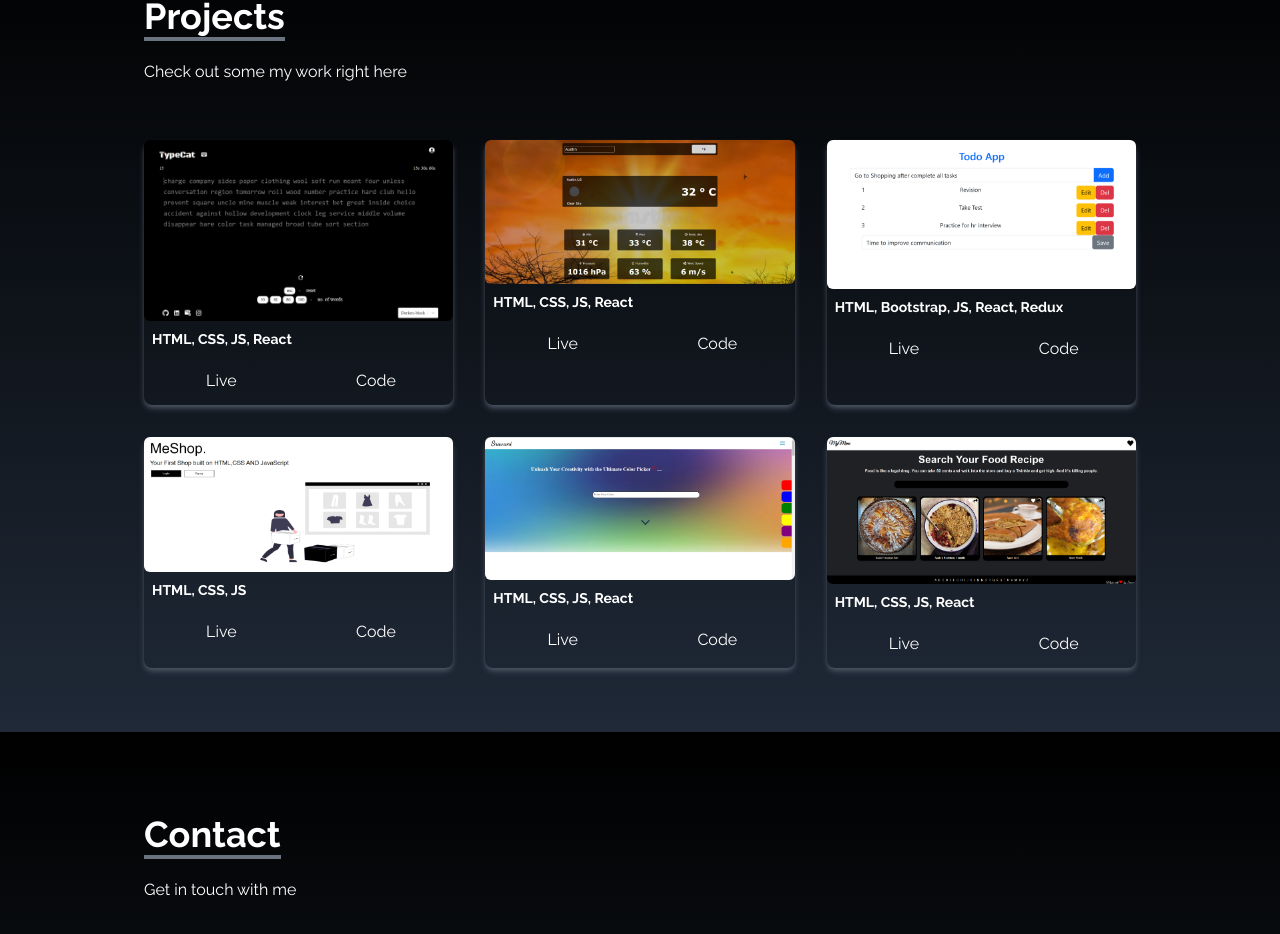
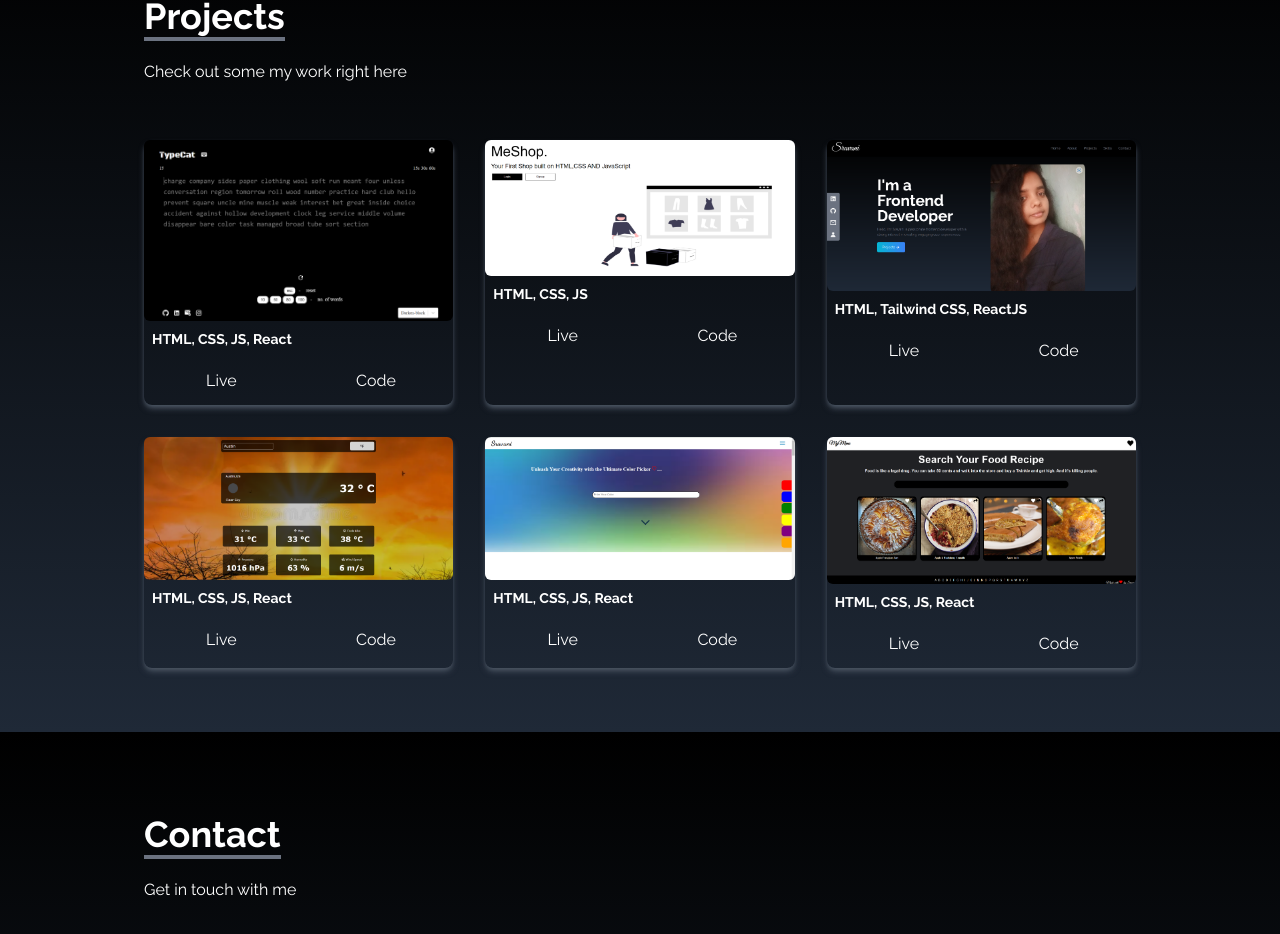
Before and after one commit to SravaniPutturu/My-Portfolio, a React (Create React App) app: page / in a window 1280 px wide. Shown: the part 2468-3402 px from the top of the page. Built offline with nearby package versions, Linux system fonts and the light colour scheme.

Commit message:
portfolio added

```diff
--- a/src/components/Projects.jsx
+++ b/src/components/Projects.jsx
@@ -5,6 +5,7 @@ import MeShop from '../asserts/MeShop.png'
 import ColorPicker from '../asserts/ColorPicker.png'
 import FoodRecipe from '../asserts/FoodRecipe.png'
 import Typing from '../asserts/Typing.png'
+import Portfolio from '../asserts/portfolio.png'
 
 const Projects = () => {
 
@@ -15,6 +16,22 @@ const Projects = () => {
             src:Typing,
             link : 'https://sravaniputturu.netlify.app/',
             languages : "HTML, CSS, JS, React",
+            repoLink : 'https://github.com/SravaniPutturu/Typing-Speed-Test-Website'
+        },
+        {
+            id:4,
+            project : "MeShop Shopping Cart",
+            src:MeShop,
+            link:'https://sravaniputturu.github.io/Ecommerce-Website/',
+            languages : "HTML, CSS, JS",
+            repoLink : 'https://github.com/SravaniPutturu/Ecommerce-Website'
+        },
+        {
+            id:3,
+            project : "Portfolio",
+            src:Portfolio,
+            link:'https://sravaniputturu.netlify.app/',
+            languages : "HTML, Tailwind CSS, ReactJS",
             repoLink : 'https://github.com/SravaniPutturu/My-Portfolio'
         },
         {
@@ -24,22 +41,6 @@ const Projects = () => {
             link : 'https://main--euphonious-tartufo-089e4c.netlify.app/',
             languages : "HTML, CSS, JS, React",
             repoLink : 'https://github.com/SravaniPutturu/Weather-app-React'
-        },
-        {
-            id:3,
-            project : "Weather App",
-            src:todoImg,
-            link:'https://main--radiant-biscochitos-460c16.netlify.app/',
-            languages : "HTML, Bootstrap, JS, React, Redux",
-            repoLink : 'https://github.com/SravaniPutturu/Todo-List-React-Redux'
-        },
-        {
-            id:4,
-            project : "MeShop Shopping Cart",
-            src:MeShop,
-            link:'https://sravaniputturu.github.io/Ecommerce-Website/',
-            languages : "HTML, CSS, JS",
-            repoLink : 'https://github.com/SravaniPutturu/Ecommerce-Website'
         },
         {
             id:5,
```
Also changed, not shown: src/asserts/portfolio.png (added).
